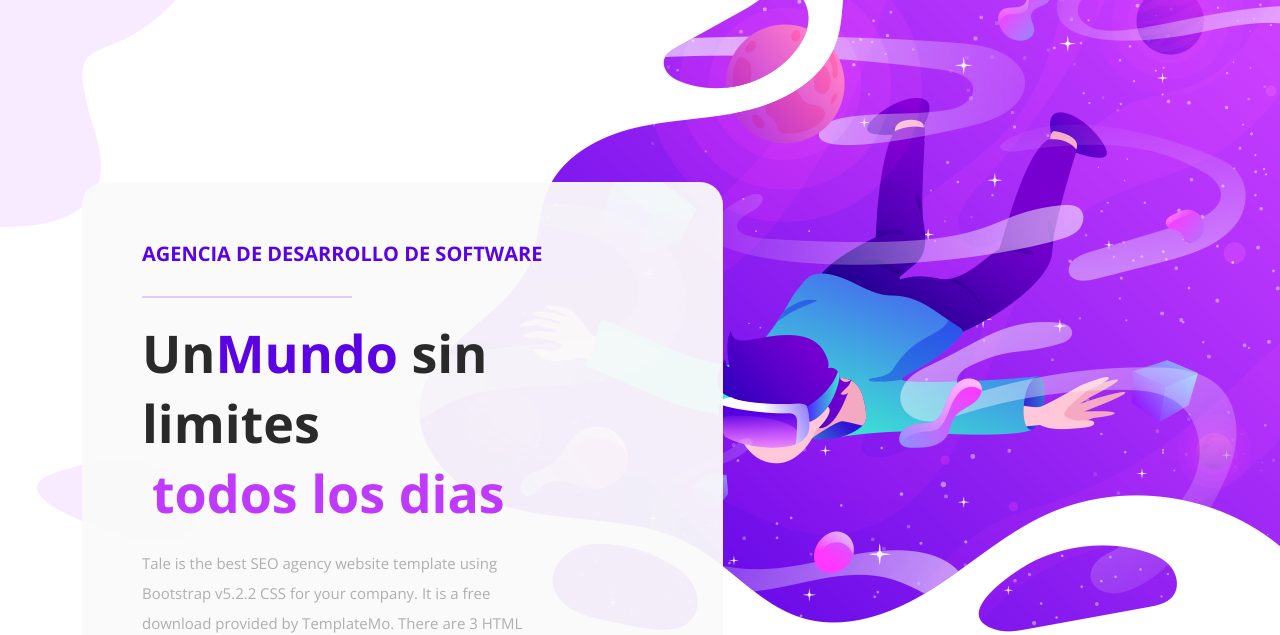
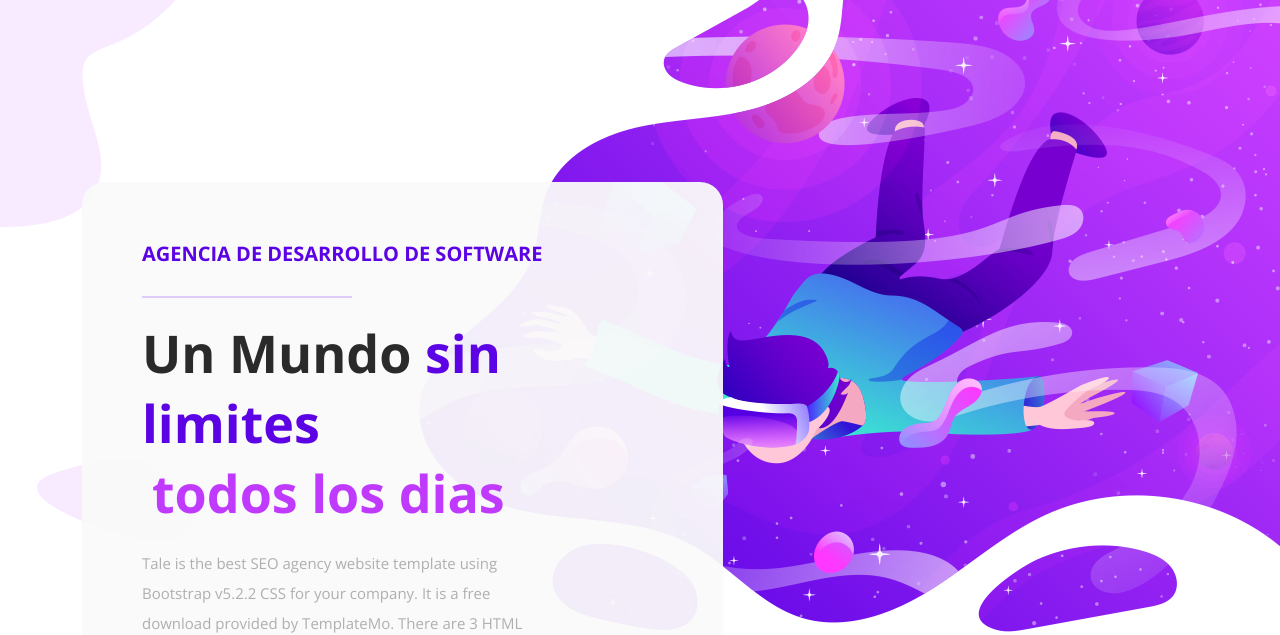
Before and after one commit to KevinLimon/Proyecto1, a plain HTML site: page index.html in a window 1280 px wide. Shown: the part 170-805 px from the top of the page. Drawn offline with nearby package versions, Linux system fonts and the light colour scheme.

Commit message:
Nuevo mensaje

```diff
--- a/index.html
+++ b/index.html
@@ -117,7 +117,7 @@ https://templatemo.com/tm-582-tale-seo-agency
           <div class="caption header-text">
             <h6>AGENCIA DE DESARROLLO DE SOFTWARE</h6>
             <div class="line-dec"></div>
-            <h4>Un<em>Mundo</em> sin limites <span>todos los dias</span></h4>
+            <h4>Un Mundo<em> sin limites </em><span>todos los dias</span></h4>
             <p>Tale is the best SEO agency website template using Bootstrap v5.2.2 CSS for your company. It is a free
               download provided by TemplateMo. There are 3 HTML pages, <a href="index.html">Home</a>, <a
                 href="about.html">About</a>, and <a href="faqs.html">FAQ</a>.</p>
```
